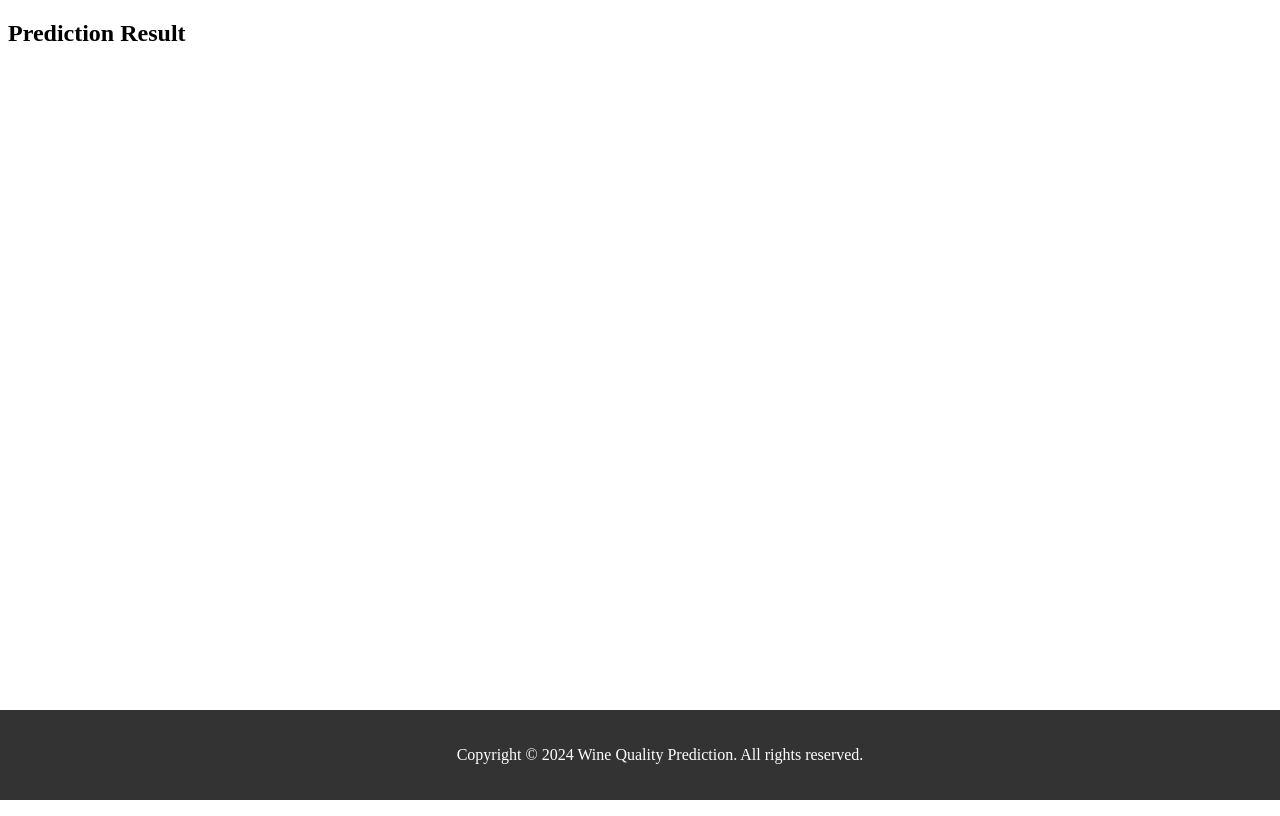
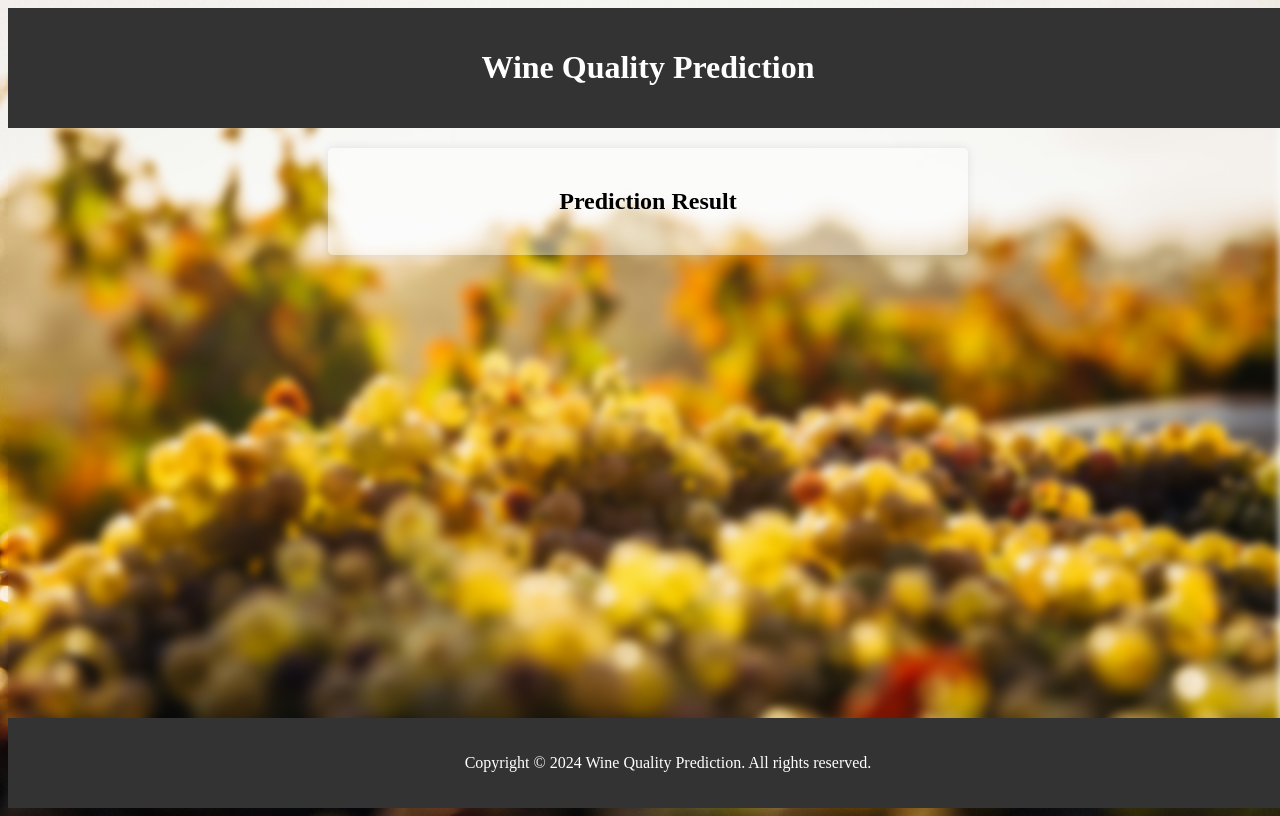
Before and after one commit to Gurry-12/wine_prediction, a Flask app: template templates/result.html in a window 1280 px wide; the page is wider, and only the part inside the window is pictured. Run offline with Flask 3, Linux system fonts and the light colour scheme; the template is opened without the code that fills it, so the values that code supplies are empty.

Commit message:
new background and some updates

```diff
--- /dev/null
+++ b/static/styles.css
@@ -0,0 +1,38 @@
+ /* CSS styles for footer */
+ footer {
+    background-color: #333;
+    color: #fff;
+    text-align: center;
+    padding: 20px;
+    position: fixed;
+    left: 0;
+    bottom: 0;
+    width: 100%;
+}
+
+body {
+    /* The image used */
+    background-image: url("thomas-schaefer-ApoYbda6_3Y-unsplash.jpg");
+    -webkit-backdrop-filter: blur(5px);
+    backdrop-filter: blur(5px);
+    /* Center and scale the image nicely */
+    width: 100vw;
+    height: 100lvh;
+    background-position: center;
+    background-repeat: no-repeat;
+    background-size: cover;
+    overflow-x: hidden;
+
+    z-index: -1; /* Ensure the background stays behind other content */
+}
+.container {
+    max-width: 600px;
+    margin: 20px auto;
+    background-color: rgba(255, 255, 255, 0.4);
+    -webkit-backdrop-filter: blur(5px);
+    backdrop-filter: blur(5px);
+    padding: 20px;
+    border-radius: 5px;
+    box-shadow: 0 0 10px rgba(0,0,0,0.1);
+    text-align: center;
+}
--- a/templates/result.html
+++ b/templates/result.html
@@ -3,34 +3,35 @@
 <head>
     <meta charset="UTF-8">
     <meta name="viewport" content="width=device-width, initial-scale=1.0">
+    <link rel="stylesheet" href="static/styles.css">
     <title>Wine Quality Prediction Result</title>
 
-    <style>
-        /* CSS styles for footer */
-        footer {
-            background-color: #333;
-            color: #fff;
-            text-align: center;
-            padding: 20px;
-            position: fixed;
-            left: 0;
-            bottom: 0;
-            width: 100%;
-        }
-    </style>
+
 </head>
 <body>
-    <h2>Prediction Result</h2>
-    {% if prediction == 0 %}
-        <p>The predicted wine quality is: Bad Quality</p>
-    {% elif prediction == 1 %}
-        <p>The predicted wine quality is: Good Quality</p>
-    {% endif %}
+    <!-- Header -->
+    <header style="background-color: #333; color: white; text-align: center; padding: 20px;  width: auto;">
+        <h1>Wine Quality Prediction</h1>
+    </header>
 
+    <!-- Background image -->
+    <div class="bg"></div>
+
+
+    <!-- Main content -->
+    <div class="container">
+        <h2>Prediction Result</h2>
+        {% if prediction == 0 %}
+            <p>The predicted wine quality is: Bad Quality</p>
+        {% elif prediction == 1 %}
+            <p>The predicted wine quality is: Good Quality</p>
+        {% endif %}
+    </div>
 
     <!-- Footer -->
     <footer>
         <p>Copyright © 2024 Wine Quality Prediction. All rights reserved.</p>
+
     </footer>
 </body>
 </html>
```
Also changed, not shown: static/styles1.css (added, +73 -0 lines), templates/index.html (+27 -71 lines), templates/styles.css (deleted, +0 -43 lines), static/artists-eyes-nVfA5mLBOKE-unsplash.jpg (added), static/thomas-schaefer-ApoYbda6_3Y-unsplash.jpg (added), 2 other files.
